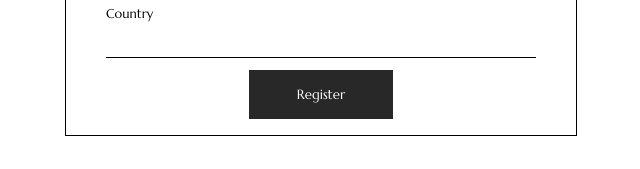
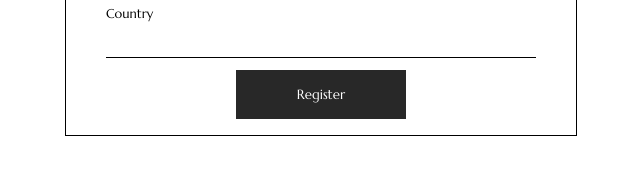
Before and after one commit to Oksandra/eCommerce-Application, a React (Create React App) app: page / in a window 1280 px wide. Shown: the part 620-789 px from the top of the page, without its empty margins (319-959 px from the left). Built offline with nearby package versions, Linux system fonts and the light colour scheme.

Commit message:
feat: add style for error

```diff
--- a/src/components/RegistrationForm/RegistrationForm.scss
+++ b/src/components/RegistrationForm/RegistrationForm.scss
@@ -45,7 +45,7 @@
             }
         }
         &__button {
-            width: 30%;
+            width: 170px;
             display: block;
             padding: 1rem 2rem;
             margin: 0 auto;
@@ -59,5 +59,9 @@
                 @extend %click-btn;
             }*/
         }
+        .input-error {
+            color: red;
+            font-size: 0.5rem;
+        }
     }
 }
```
